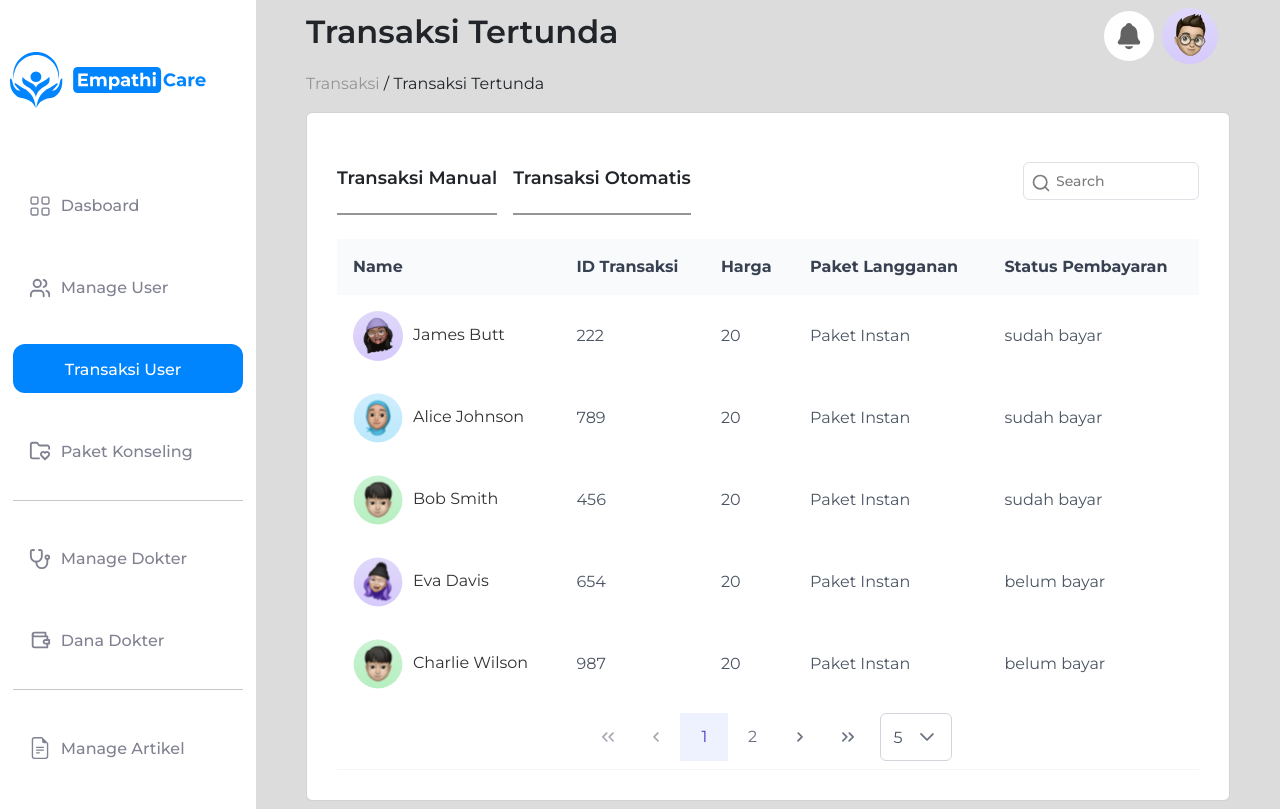
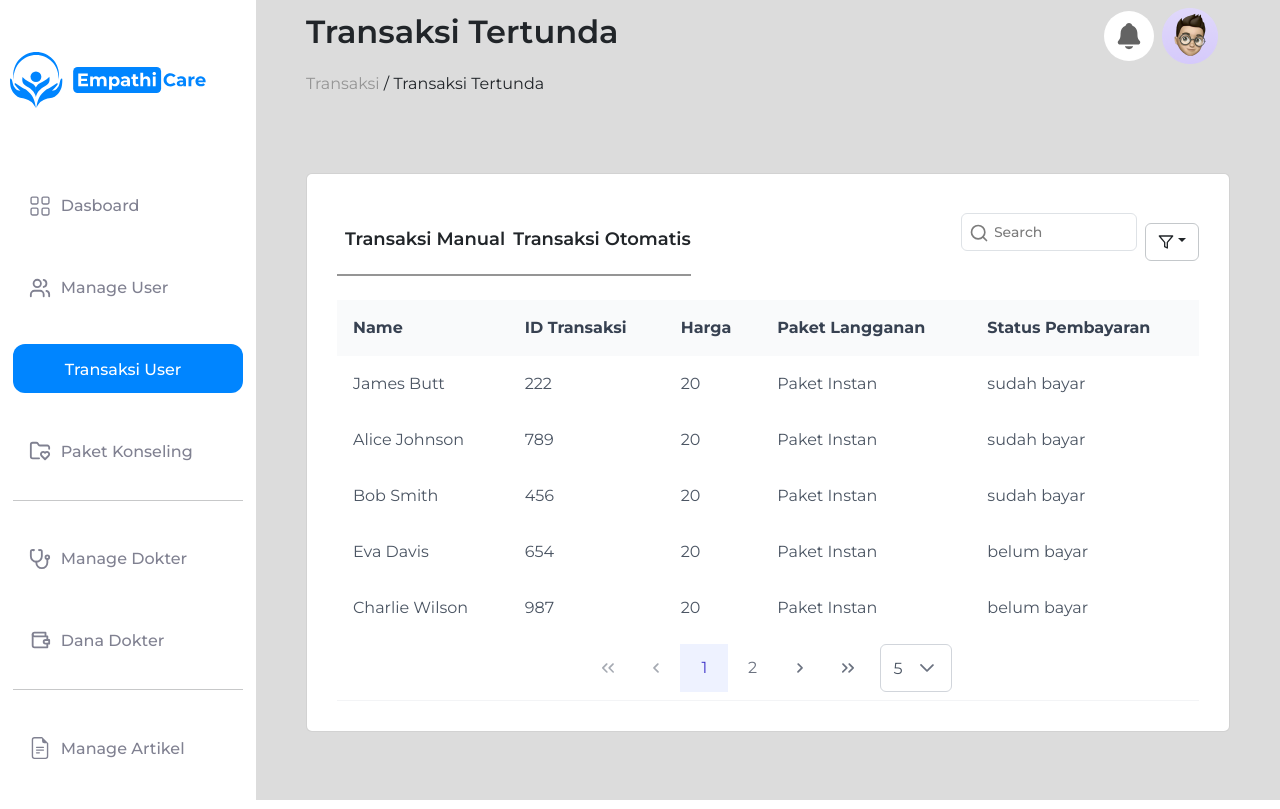
Before and after one commit to Capstone-Mental-Health-Care-Group-6/frontent-dekstop-admin, a React (Vite) app: page /admin-transaksi-user/transaksi-tertunda in a window 1280 px wide. Built offline with nearby package versions, Linux system fonts and the light colour scheme; some icons are missing.

Commit message:
update: search and filter abr

```diff
--- a/src/pages/ManageArtikel/ManageArtikel.style.css
+++ b/src/pages/ManageArtikel/ManageArtikel.style.css
@@ -82,3 +82,11 @@
   line-height: normal;
   width: 20%;
 }
+
+.card .card-body .search-group .btn-group .dropdown-menu   {
+  width: 240px;
+}
+
+.card .card-body .search-group .btn-group{
+  padding: 10px 8px 10px 8px;
+}
--- a/src/pages/TransaksiTertunda/TransaksiTertunda.jsx
+++ b/src/pages/TransaksiTertunda/TransaksiTertunda.jsx
@@ -2,12 +2,14 @@ import "./TransaksiTertunda.style.css";
 import Layouts from "../../Layouts/Layouts";
 import React, { useState, useEffect } from "react";
 import { CustomerService } from "../../components/DataComponents/dataComponents";
-import { DataTable } from "primereact/datatable";
 import Search from "../../components/Elements/search/Search";
 import ColumnTable from "../../components/Elements/columnTable/ColumnTable";
 import { dataColumnsTertunda } from "../../components/DataComponents/dataComponents";
-import { Link } from "react-router-dom";
 import Table from "../../components/Fragments/tabel/Table";
+// import { paymentFailed, searchFailed } from "../../../image";
+import { BsFilter, BsFilterRight } from "react-icons/bs";
+import { LuFilter } from "react-icons/lu";
+import FilterList from "../../components/Fragments/filter-list/FilterList";
 
 function TransaksiTertunda() {
     const [customers, setCustomers] = useState([]);
@@ -15,10 +17,10 @@ function TransaksiTertunda() {
     const [transaksiManualClicked, setTransaksiManualClicked] = useState(false);
     const [transaksiOtomatisClicked, setTransaksiOtomatisClicked] = useState(false);
     const [bgTransaction, setBgTransaction] = useState(false);
+    const [searchData, setSearchData] = useState('');
+
 
     useEffect(() => {
-
-
         // nanti nya nama pembayarannya berdasarkan data transaksi yang ada di backend
         if (transaksiManualClicked) {
             CustomerService.getCustomersMedium().then((data) => {
@@ -33,7 +35,6 @@ function TransaksiTertunda() {
                 const filteredData = data.filter(
                     (customer) => customer.metode_pembayaran === "Otomatis"
                 );
-                console.log(customers);
                 setFilteredCustomers(filteredData);
             });
 
@@ -43,24 +44,49 @@ function TransaksiTertunda() {
     }, [transaksiManualClicked, transaksiOtomatisClicked]);
 
 
-    const getValue = (object, path) => {
-        const properties = path.split('.');
-        return properties.reduce((acc, property) => acc && acc[property], object);
+    const handleSearch = (e) => {
+        setSearchData(e.target.value);
     };
+
+    const filteredData = customers.filter(item => {
+        return item.name.toLowerCase().includes(searchData.toLowerCase())
+    })
+
+    const filteredOtomatisManual = filteredCustomers.filter((item => {
+        return item.name.toLowerCase().includes(searchData.toLowerCase())
+    }))
+
+
+    const emptyMessage = () => {
+        if (customers.length === 0) {
+            return (
+                <div className="d-grid justify-content-center" >
+                    <div className="w-50 d-grid justify-content-center mx-auto">
+                        <img className="mx-auto" src={paymentFailed} alt="" />
+                        <div className="text-justify">
+                            <h3  >Tidak ada data transaksi tertunda</h3>
+                            <p>Maaf, Saat ini belum ada data transaksi tertunda. Ini bisa jadi karena user belum melakukan transaksi atau data transaksi user sedang dimuat.</p>
+                        </div>
+                    </div>
+                </div>
+            )
+        } else {
+            return (
+                <div className="d-grid justify-content-center" >
+                    <div className="w-100 d-grid justify-content-center mx-auto">
+                        <img className="mx-auto" src={searchFailed} alt="" />
+                        <div className="text-justify">
+                            <h3>Maaf, Pencarian tidak dapat ditemukan</h3>
+                        </div>
+                    </div>
+                </div>
+            )
+        }
+    }
+
 
     const handleClick = (transactionType) => {
         setBgTransaction(transactionType);
-    };
-
-    const bodyTemplate = (rowData) => {
-        return (
-            <>
-                <img src={rowData.image} style={{ width: '50px', height: '50px', marginRight: '10px' }} />
-                <Link to={`/admin-transaksi-user/transaksi-tertunda/detail-transaksi-user/${getValue(rowData, 'id')}`}>
-                    {rowData.name}
-                </Link>
-            </>
-        );
     };
 
     return (
@@ -72,8 +98,8 @@ function TransaksiTertunda() {
                     <div className="card">
                         <div className="d-flex row row-cols-lg-2 row-cols-1 justify-content-between">
                             <div className="d-flex gap-4 mb-3">
-                                <div className=" col d-flex gap-3 filtering-data-manual ">
-                                    <h4 className={bgTransaction === 'manual' ? 'active' : ''}
+                                <div className=" col  d-flex  filtering-data-manual ">
+                                    <h4 className={`px-2 ${bgTransaction === 'manual' ? 'active' : ''}`}
                                         onClick={() => {
                                             setTransaksiManualClicked(true);
                                             setTransaksiOtomatisClicked(false);
@@ -95,22 +121,55 @@ function TransaksiTertunda() {
                                     </h4>
 
                                 </div>
+                            </div>
+                            <div className="col gap-2 search-container d-flex justify-content-end">
+                                <Search size={20} placeholder={"Search"} value={searchData} onChange={handleSearch} />
+                                <div className="btn-group">
+                                    <button
+                                        type="button"
+                                        className="btn border-secondary-subtle dropdown-toggle"
+                                        data-bs-toggle="dropdown"
+                                    >
+                                        <LuFilter />
+                                    </button>
+                                    <ul className="dropdown-menu">
+                                        <div className="d-flex justify-content-between fw-semibold p-3" >
+                                            <span >Filter</span>
+                                            <span className="text-primary" >Reset</span>
+                                        </div>
+                                        <span className="p-3 fw-medium" >Waktu transaksi : </span>
+                                        <FilterList title={'Transaksi Terbaru'} type={'radio'} />
+                                        <FilterList title={'7 Hari Terakhir'} type={'radio'} />
+                                        <FilterList title={'30 Hari Terakhir'} type={'radio'} />
+                                        <FilterList title={'30 Hari Terakhir'} type={'radio'} />
+                                        <FilterList title={'Semua Tanggal'} type={'radio'} />
+                                        <li>
+                                            <hr className="dropdown-divider" />
+                                        </li>
+                                        <span className="p-3 fw-medium" >status transaksi : </span>
+                                        <FilterList title={'Sudah Bayar'} type={'checkbox'} />
+                                        <FilterList title={'Belum Bayar'} type={'checkbox'} />
+                                        <li>
+                                            <hr className="dropdown-divider" />
+                                        </li>
+                                        <span className="p-3 fw-medium" >Paket: </span>
+                                        <FilterList title={'Konseling Instan'} type={'checkbox'} />
+                                        <FilterList title={'Konseling Premium'} type={'checkbox'} />
+                                    </ul>
+                                </div>
+                            </div>
 
-                            </div>
-                            <Search className={'col d-flex justify-content-end'} size={20} placeholder={"Search"} />
+
+
                         </div>
 
-
-                        <Table value={transaksiManualClicked || transaksiOtomatisClicked ? filteredCustomers : customers} >
+                        <Table value={transaksiManualClicked || transaksiOtomatisClicked ? filteredOtomatisManual : filteredData}
+                            emptyMessage={emptyMessage} >
                             {dataColumnsTertunda.map((item, index) => (
-                                <ColumnTable
-                                    key={index}
-                                    header={item.header}
-                                    field={item.field}
-                                    body={item.field === 'name' ? bodyTemplate : (rowData) => getValue(rowData, item.field)}
-                                />
+                                <ColumnTable key={index} header={item.header} field={item.field} body={item.body} />
                             ))}
                         </Table>
+
                     </div>
                 </div>
             </section>
--- a/src/pages/TransaksiTertunda/TransaksiTertunda.style.css
+++ b/src/pages/TransaksiTertunda/TransaksiTertunda.style.css
@@ -31,6 +31,24 @@
 .transaksi-tertunda-content .card .p-datatable-wrapper table tbody a {
     text-decoration: none;
     color: #323232;
+}
+
+.transaksi-tertunda-content .card .p-datatable-wrapper table tbody .changeItemStatusBayar {
+    padding: 6px 16px;
+    background-color: #D4F1DD;
+    color: #1B7A37;
+    border-radius: 9px;
+}
+
+.transaksi-tertunda-content .card .p-datatable-wrapper table tbody .changeItemStatusBelum {
+    background-color: #FFDFD7;
+    color: #AA3E24;
+    padding: 6px 16px;
+    border-radius: 9px;
+}
+
+.transaksi-tertunda-content .card .d-flex .search-container .btn-group .dropdown-menu {
+    width: 240px;
 }
 
 @media screen and (max-width: 1070px) {
```
Also changed, not shown: src/pages/ManageArtikel/ManageArtikel.jsx (+39 -7 lines).
